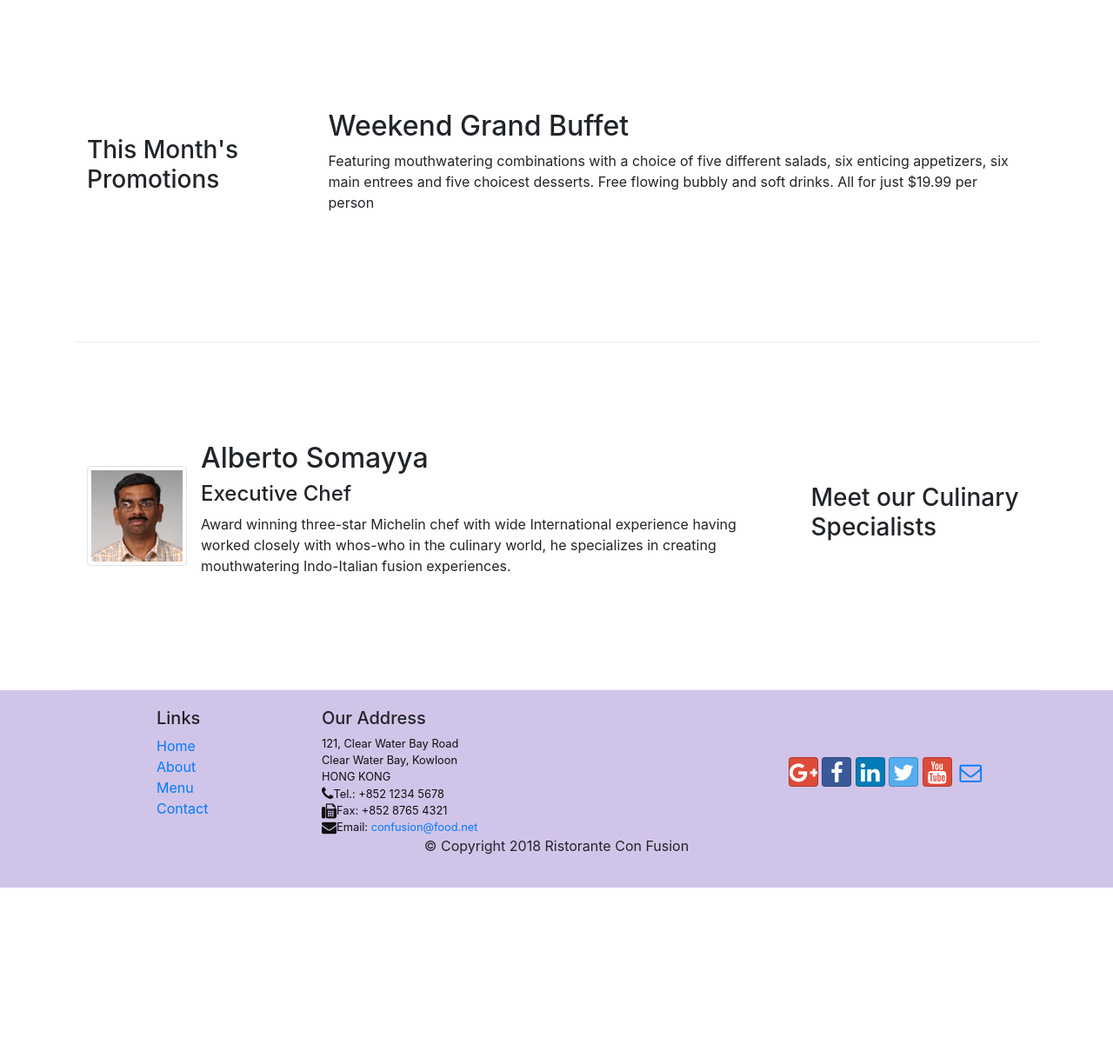
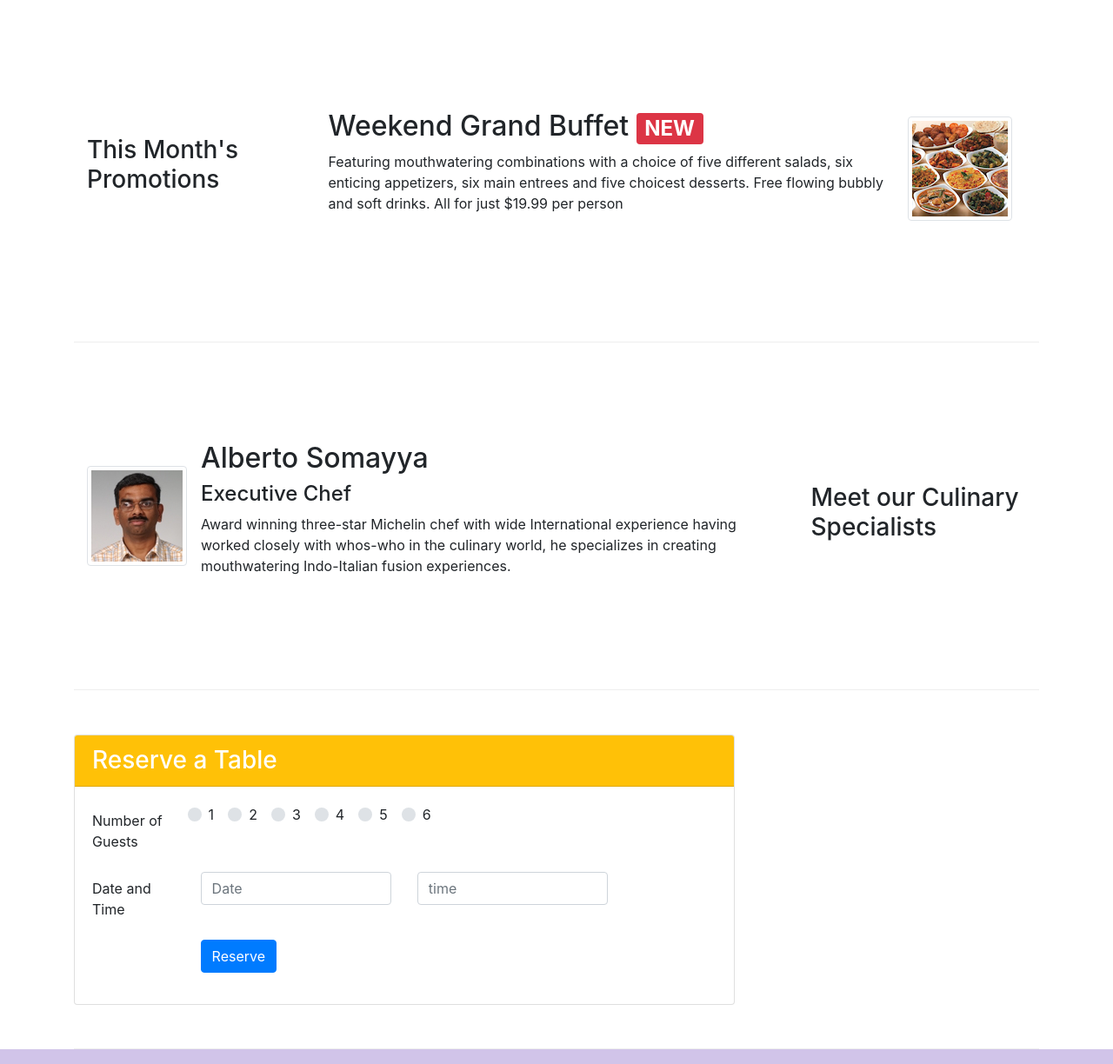
Before and after one commit to RuiqiZ/Bootstrap-4, a website: page index.html in a window 1280 px wide. Shown: the part 740-1964 px from the top of the page at 87% size. Before the commit the page ends 1761 px from the top, so only its background shows below. Drawn offline with nearby package versions, Linux system fonts and the light colour scheme.

Commit message:
form, button, badge, cards

```diff
--- a/index.html
+++ b/index.html
@@ -40,8 +40,11 @@
                     <h1>Ristorante con Fusion</h1>
                     <p>We take inspiration from the World's best cuisines, and create a unique fusion experience. Our lipsmacking creations will tickle your culinary senses!</p>
                 </div>
-                <div class="col-12 col-sm align-self-center">
+                <div class="col-12 col-sm-3 align-self-center">
                     <img src="img/logo.png" class="img-fluid">
+                </div>
+                <div class="col-12 col-sm-3 align-self-center">
+                    <a role="button" class="btn btn-sm btn-warning btn-block" href="#Reserve">Reserve Table</a>
                 </div>
             </div>
         </div>
@@ -59,7 +62,7 @@
                     <div class="media-body">
                         <h2 class="mt-0">Uthappizza <span class="badge badge-danger">HOT</span>
                         <span class="badge badge-pill badge-secondary">$4.99</span></h2>
-                        <p>A unique combination of Indian Uthappam (pancake) and Italian pizza, topped with Cerignola olives, ripe vine cherry tomatoes, Vidalia onion, Guntur chillies and Buffalo Paneer.</p>
+                        <p class="d-none d-sm-block">A unique combination of Indian Uthappam (pancake) and Italian pizza, topped with Cerignola olives, ripe vine cherry tomatoes, Vidalia onion, Guntur chillies and Buffalo Paneer.</p>
                     </div>
                 </div>
             </div>
@@ -71,8 +74,13 @@
                 <h3>This Month's Promotions</h3>
             </div>
             <div class="col col-sm col-md">
-                <h2>Weekend Grand Buffet</h2>
-                <p>Featuring mouthwatering combinations with a choice of five different salads, six enticing appetizers, six main entrees and five choicest desserts. Free flowing bubbly and soft drinks. All for just $19.99 per person </p>
+                <div class="media">
+                    <div class="media-body">
+                        <h2 class="mt-0">Weekend Grand Buffet <span class="badge badge-danger">NEW</span></h2>
+                        <p class="d-none d-sm-block">Featuring mouthwatering combinations with a choice of five different salads, six enticing appetizers, six main entrees and five choicest desserts. Free flowing bubbly and soft drinks. All for just $19.99 per person </p>
+                    </div>
+                    <img class="d-flex mr-3 img-thumbnail align-self-center" src="img/buffet.png" alt="buffet">
+                </div>
             </div>
         </div>
 
@@ -86,11 +94,66 @@
                     <div class="media-body">
                         <h2>Alberto Somayya</h2>
                         <h4>Executive Chef</h4>
-                        <p>Award winning three-star Michelin chef with wide International experience having worked closely with whos-who in the culinary world, he specializes in creating mouthwatering Indo-Italian fusion experiences. </p>
+                        <p class="d-none d-sm-block">Award winning three-star Michelin chef with wide International experience having worked closely with whos-who in the culinary world, he specializes in creating mouthwatering Indo-Italian fusion experiences. </p>
                     </div>
                 </div>
             </div>
         </div>
+
+        <div class="row row-content">
+            <div class="col-8 align-self-center"></div>
+                <div class="card">
+                    <h3 class="card-header bg-warning text-white" id="Reserve">Reserve a Table</h3>
+                    <div class="card-body">
+                        <form>
+                            <div class="form-group row">
+                                <label for="guests" class="col-md-2 col-form-label">Number of Guests</label>
+                                <div class="custom-control custom-radio custom-control-inline">
+                                    <input type="radio" id="radio1" name="customRadio" class="custom-control-input">
+                                    <label class="custom-control-label" for="radio1">1</label>
+                                </div>
+                                <div class="custom-control custom-radio custom-control-inline">
+                                    <input type="radio" id="radio2" name="customRadio" class="custom-control-input">
+                                    <label class="custom-control-label" for="radio2">2</label>
+                                </div>
+                                <div class="custom-control custom-radio custom-control-inline">
+                                    <input type="radio" id="radio3" name="customRadio" class="custom-control-input">
+                                    <label class="custom-control-label" for="radio3">3</label>
+                                </div>
+                                <div class="custom-control custom-radio custom-control-inline">
+                                    <input type="radio" id="radio4" name="customRadio" class="custom-control-input">
+                                    <label class="custom-control-label" for="radio4">4</label>
+                                </div>
+                                <div class="custom-control custom-radio custom-control-inline">
+                                    <input type="radio" id="radio5" name="customRadio" class="custom-control-input">
+                                    <label class="custom-control-label" for="radio5">5</label>
+                                </div>
+                                <div class="custom-control custom-radio custom-control-inline">
+                                    <input type="radio" id="radio6" name="customRadio" class="custom-control-input">
+                                    <label class="custom-control-label" for="radio6">6</label>
+                                </div>
+
+                            </div>
+                            <div class="form-group row">
+                                <label for="datetime" class="col-md-2 col-form-label">Date and Time</label>
+                                <div class="col-md-4">
+                                    <input type="text" class="form-control" id="date" name="date" placeholder="Date">
+                                </div>
+                                <div class="col-md-4">
+                                    <input type="text" class="form-control" id="time" name="time" placeholder="time">
+                                </div>
+                            </div>
+                            <div class="form-group row">
+                                <div class="offset-md-2 col-md-10">
+                                    <button type="submit" class="btn btn-primary">Reserve</button>
+                                </div>
+                            </div>
+                        </form>
+                    </div>
+                </div>
+            </div>
+        </div>
+
     </div>
 
     <footer class="footer">
```
Also changed, not shown: aboutus.html (+1 -1 lines), contactus.html (+1 -1 lines).
